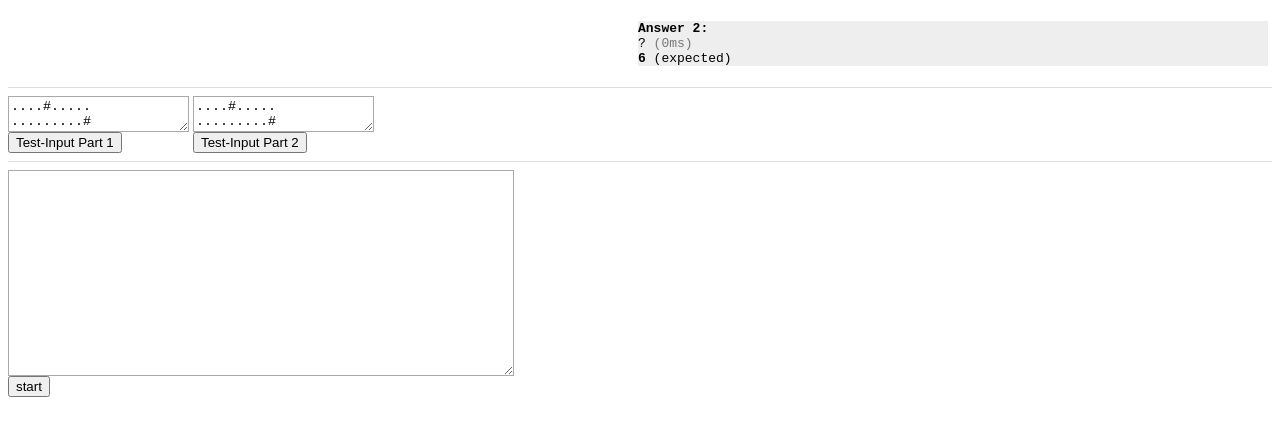
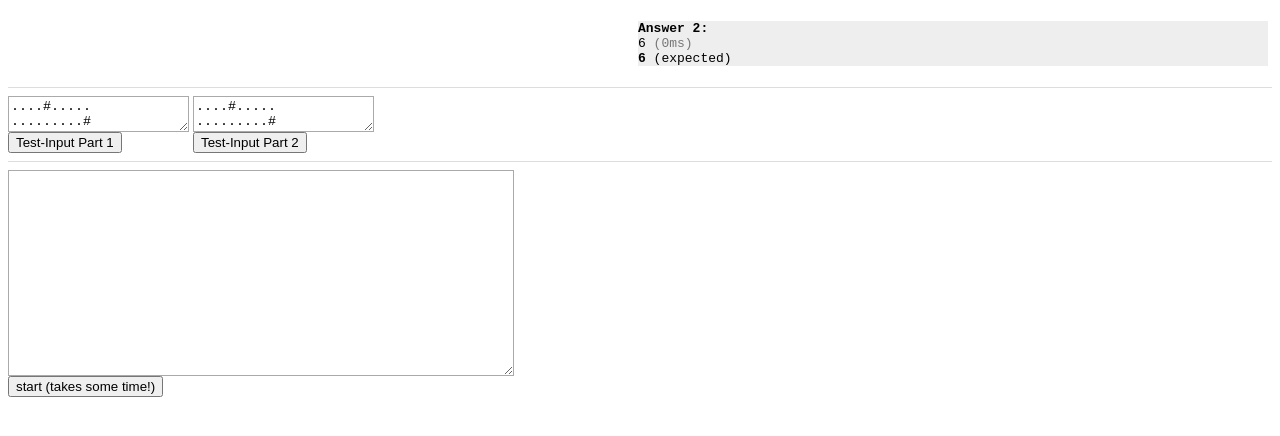
Before and after one commit to maxhaesslein/adventofcode2024, a plain HTML site: page day06/index.html in a window 1280 px wide. Both pictures are taken after a click on the button "Test-Input Part 2". Drawn offline with Linux system fonts and the light colour scheme.

Commit message:
day 06 part 2

```diff
--- a/day06/answer.js
+++ b/day06/answer.js
@@ -14,19 +14,10 @@ function answer1( input ) {
 
 	var map = input;
 
-	var curX, curY;
-	for( var y = 0; y < map.length; y++ ) {
-		for( var x = 0; x < map[y].length; x++ ) {
+	var start = getStartPosition(map);
 
-			if( map[y][x] != '^' ) continue;
-
-			curX = x,
-			curY = y;
-
-			break;
-
-		}
-	}
+	var curX = start[0],
+		curY = start[1];
 
 	map[curY][curX] = 'X';
 
@@ -83,7 +74,101 @@ function answer1( input ) {
 }
 
 
+function getStartPosition( map ) {
+
+	for( var y = 0; y < map.length; y++ ) {
+		for( var x = 0; x < map[y].length; x++ ) {
+
+			if( map[y][x] != '^' ) continue;
+
+			return [x, y];
+		}
+	}
+
+	return false;
+}
+
+
 function answer2( input ) {
 
-	return "?";
+	var map = input;
+
+	var start = getStartPosition(map);
+
+	var sum = 0;
+
+	for( var y = 0; y < map.length; y++ ) {
+		for( var x = 0; x < map[y].length; x++ ) {
+
+			console.log('testing', x+'/'+(map[y].length-1), y+'/'+(map.length-1) );
+
+			if( loop(x, y, start, structuredClone(map)) ) {
+				sum++;
+			}
+
+		}
+	}
+
+	return sum;
 }
+
+
+function loop( obstacleX, obstacleY, start, map ) {
+
+	if( map[obstacleY][obstacleX] === '#' ) {
+		return false;
+	} else if( map[obstacleY][obstacleX] === '^' ) {
+		return false;
+	}
+
+	var curX = start[0],
+		curY = start[1];
+
+	var dir = 0; // 0: top, 1: right, 2: down, 3: left
+
+	map[curY][curX] = dir;
+
+	map[obstacleY][obstacleX] = '#'; // place obstacle
+
+	while( true ) {
+
+		var x = curX,
+			y = curY;
+
+		if( dir === 0 ) {
+			y--;
+		} else if( dir === 1 ) {
+			x++;
+		} else if( dir === 2 ) {
+			y++;
+		} else if( dir === 3 ) {
+			x--;
+		}
+
+		if( y < 0 || y >= map.length ) {
+			break;
+		} else if( x < 0 || x >= map[y].length ) {
+			break;
+		}
+
+		if( map[y][x] === '#' ) {
+			dir++;
+			if( dir >= 4 ) dir = 0;
+
+			x = curX;
+			y = curY;
+		} else if( Array.isArray(map[y][x]) && map[y][x].includes(dir) ) {
+			// loop detected, we visited this map tile with this direction before!
+			return true;
+		}
+
+		if( ! Array.isArray(map[y][x]) ) map[y][x] = [];
+		map[y][x].push(dir);
+
+		curX = x;
+		curY = y;
+
+	}
+
+	return false;
+}
--- a/day06/index.html
+++ b/day06/index.html
@@ -36,7 +36,7 @@
 
 <hr>
 <textarea id="input" style="width: 500px; height: 200px;"></textarea>
-<button id="start">start</button>
+<button id="start">start (takes some time!)</button>
 
 
 <style>
```
Also changed, not shown: 1 other file.
